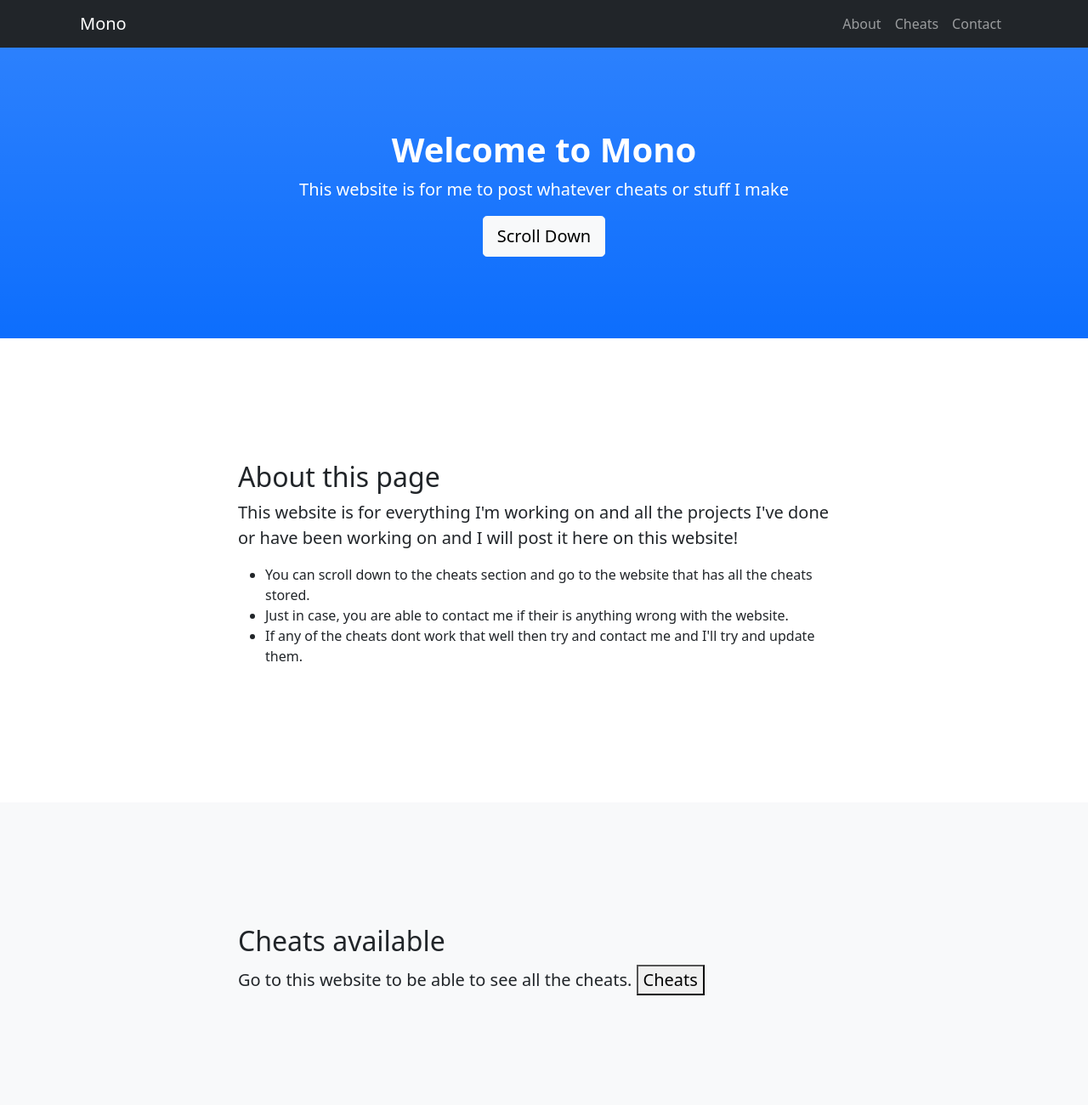
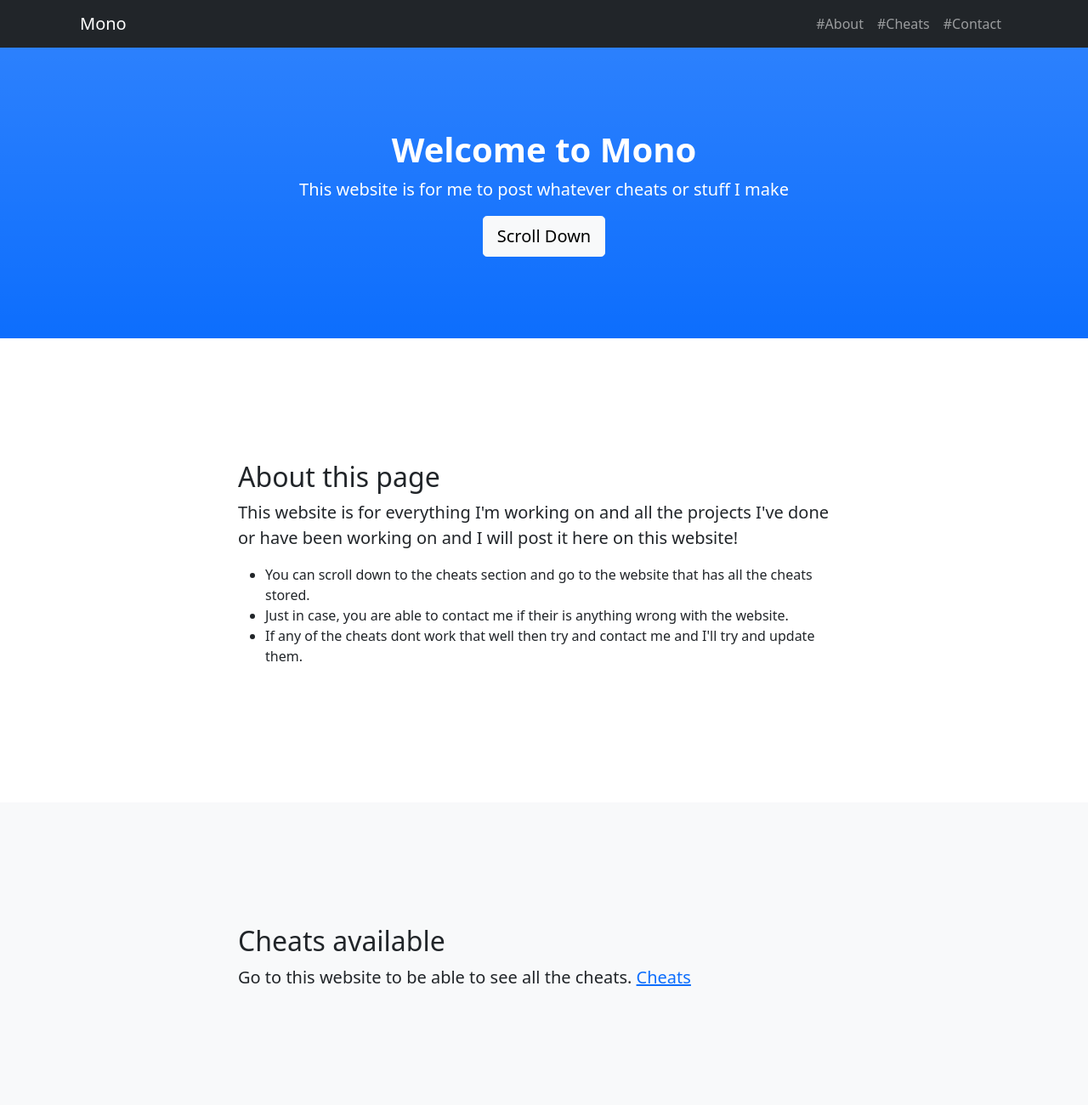
Before and after one commit to Parker416/moon, a plain HTML site: page index.html in a window 1280 px wide. Shown: the top 1300 px of the page at 85% size. Drawn offline with nearby package versions, Linux system fonts and the light colour scheme.

Commit message:
Update index.html

```diff
--- a/index.html
+++ b/index.html
@@ -18,9 +18,9 @@
                 <button class="navbar-toggler" type="button" data-bs-toggle="collapse" data-bs-target="#navbarResponsive" aria-controls="navbarResponsive" aria-expanded="false" aria-label="Toggle navigation"><span class="navbar-toggler-icon"></span></button>
                 <div class="collapse navbar-collapse" id="navbarResponsive">
                     <ul class="navbar-nav ms-auto">
-                        <li class="nav-item"><a class="nav-link" href="about">About</a></li>
-                        <li class="nav-item"><a class="nav-link" href="services">Cheats</a></li>
-                        <li class="nav-item"><a class="nav-link" href="contact">Contact</a></li>
+                        <li class="nav-item"><a class="nav-link" href="about">#About</a></li>
+                        <li class="nav-item"><a class="nav-link" href="services">#Cheats</a></li>
+                        <li class="nav-item"><a class="nav-link" href="contact">#Contact</a></li>
                     </ul>
                 </div>
             </div>
@@ -30,7 +30,7 @@
             <div class="container px-4 text-center">
                 <h1 class="fw-bolder">Welcome to Mono</h1>
                 <p class="lead">This website is for me to post whatever cheats or stuff I make</p>
-                <a class="btn btn-lg btn-light" href="about">Scroll Down</a>
+                <a class="btn btn-lg btn-light" href="#about">Scroll Down</a>
             </div>
         </header>
         <!-- About section-->
@@ -56,8 +56,9 @@
                     <div class="col-lg-8">
                         <h2>Cheats available</h2>
                         <p class="lead">Go to this website to be able to see all the cheats.
-                        <button>Cheats</button>
-                        <a href="https://moonpvp.github.io/MonoCheats/"</p>
+                                <a href="https://moonpvp.github.io/MonoCheats/"
+                                   <button>Cheats</button> </a>
+                        </p>
                     </div>
                 </div>
             </div>
```
